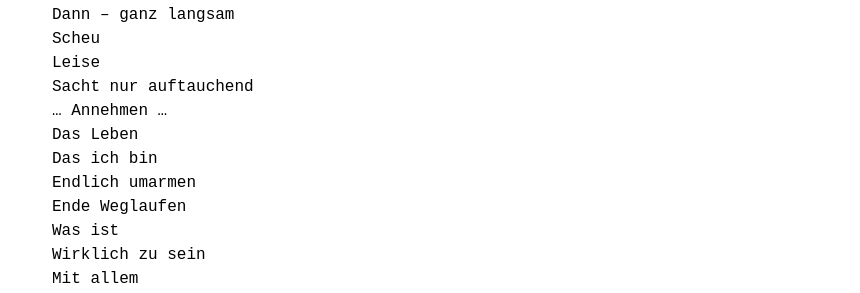
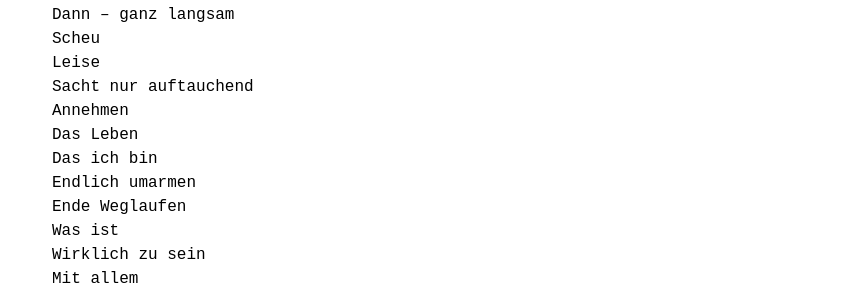
Before and after one commit to lebendigimsein/webpage, a Jekyll site: the page built from _posts/2023-02-11-absicht.markdown, in a window 1280 px wide. Shown: the part 277-570 px from the top of the page, without its empty margins (208-1068 px from the left). Built offline with Jekyll 4.4.1, drawn with Linux system fonts in a browser that asks for light colours.

```diff
--- a/_posts/2023-02-11-absicht.markdown
+++ b/_posts/2023-02-11-absicht.markdown
@@ -15,7 +15,7 @@ Dann – ganz langsam
 Scheu
 Leise
 Sacht nur auftauchend
-... Annehmen ...
+Annehmen
 Das Leben
 Das ich bin
 Endlich umarmen
```
